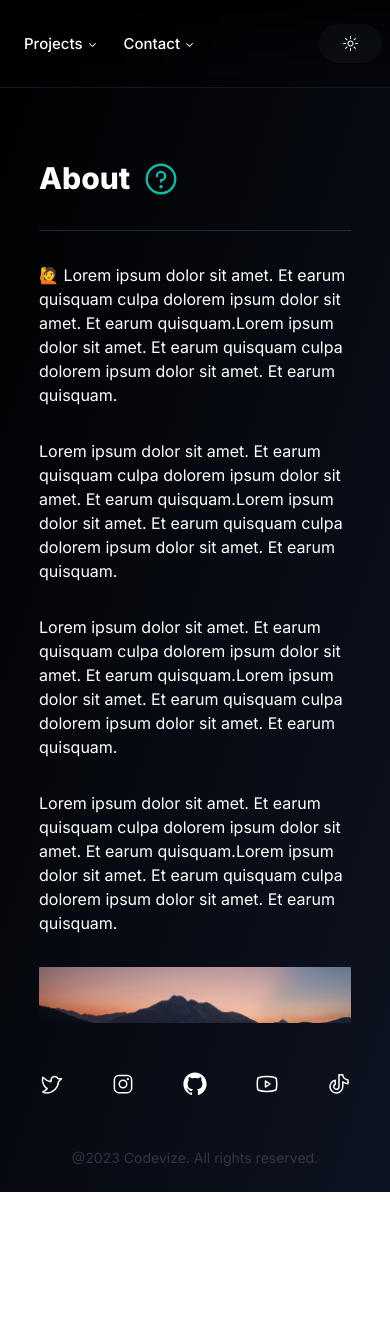
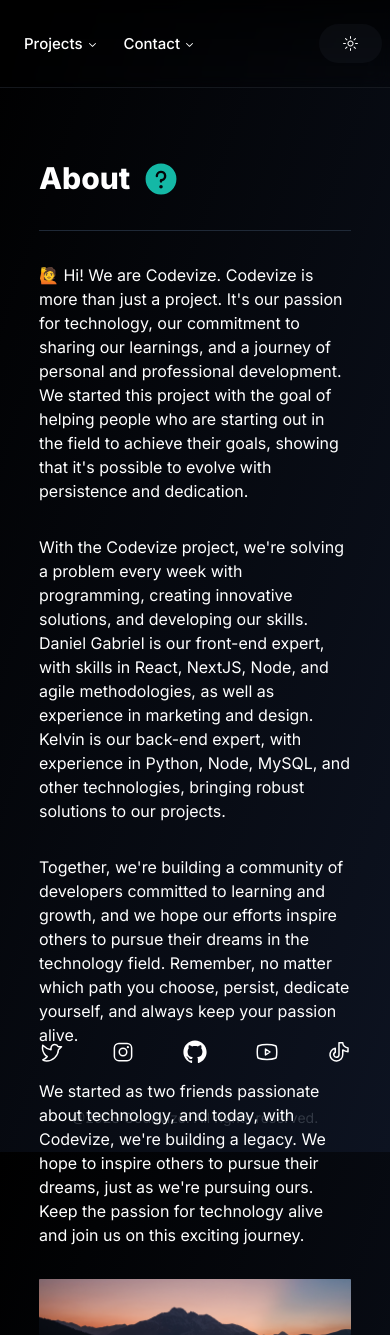
Before and after one commit to revogabe/codevize-official, a Next.js app: page /about in a window 390 px wide. Before the commit the page ends 1192 px from the top, so only its background shows below. Built offline with nearby package versions, Linux system fonts and the light colour scheme.

Commit message:
fix text and responsive

```diff
--- a/src/app/about/components/ContentAbout/index.tsx
+++ b/src/app/about/components/ContentAbout/index.tsx
@@ -29,7 +29,7 @@ export function ContentAbout({
     >
       <div className="flex flex-row gap-3">
         <h1 className="text-3xl font-extrabold text-white">{heading}</h1>
-        <Question className="text-primarycolor" size={38} />
+        <Question className="text-primarycolor" size={38} weight="fill" />
       </div>
       <div className="h-px w-full bg-info100" />
       <div className="flex flex-col gap-8">
--- a/src/app/about/page.tsx
+++ b/src/app/about/page.tsx
@@ -1,5 +1,3 @@
-'use client'
-
 import { ContentAbout } from './components/ContentAbout'
 
 export default function Page() {
@@ -13,10 +11,10 @@ export default function Page() {
       <ContentAbout
         heading="About"
         description1="
-        🙋 Lorem ipsum dolor sit amet. Et earum quisquam culpa dolorem ipsum dolor sit amet. Et earum quisquam.Lorem ipsum dolor sit amet. Et earum quisquam culpa dolorem ipsum dolor sit amet. Et earum quisquam."
-        description2="Lorem ipsum dolor sit amet. Et earum quisquam culpa dolorem ipsum dolor sit amet. Et earum quisquam.Lorem ipsum dolor sit amet. Et earum quisquam culpa dolorem ipsum dolor sit amet. Et earum quisquam."
-        description3="Lorem ipsum dolor sit amet. Et earum quisquam culpa dolorem ipsum dolor sit amet. Et earum quisquam.Lorem ipsum dolor sit amet. Et earum quisquam culpa dolorem ipsum dolor sit amet. Et earum quisquam."
-        description4="Lorem ipsum dolor sit amet. Et earum quisquam culpa dolorem ipsum dolor sit amet. Et earum quisquam.Lorem ipsum dolor sit amet. Et earum quisquam culpa dolorem ipsum dolor sit amet. Et earum quisquam."
+        🙋 Hi! We are Codevize. Codevize is more than just a project. It's our passion for technology, our commitment to sharing our learnings, and a journey of personal and professional development. We started this project with the goal of helping people who are starting out in the field to achieve their goals, showing that it's possible to evolve with persistence and dedication."
+        description2="With the Codevize project, we're solving a problem every week with programming, creating innovative solutions, and developing our skills. Daniel Gabriel is our front-end expert, with skills in React, NextJS, Node, and agile methodologies, as well as experience in marketing and design. Kelvin is our back-end expert, with experience in Python, Node, MySQL, and other technologies, bringing robust solutions to our projects."
+        description3="Together, we're building a community of developers committed to learning and growth, and we hope our efforts inspire others to pursue their dreams in the technology field. Remember, no matter which path you choose, persist, dedicate yourself, and always keep your passion alive."
+        description4="We started as two friends passionate about technology, and today, with Codevize, we're building a legacy. We hope to inspire others to pursue their dreams, just as we're pursuing ours. Keep the passion for technology alive and join us on this exciting journey."
       />
     </main>
   )
--- /dev/null
+++ b/src/app/blog/page.tsx
@@ -0,0 +1,39 @@
+'use client'
+
+import Tilt from 'react-parallax-tilt'
+
+export default function Blog() {
+  const code = `Work in progress`
+
+  return (
+    <main
+      className="first-letter: mx-12 flex h-screen items-center
+
+      justify-center
+      max-md:mt-32
+
+      max-sm:mx-6
+      "
+    >
+      <Tilt
+        tiltMaxAngleX={4}
+        tiltMaxAngleY={4}
+        transitionSpeed={2000}
+        className="z-0 flex w-full max-w-lg flex-col items-start gap-6 rounded-lg bg-info500
+
+      p-6 pr-40
+
+      max-md:pr-6"
+      >
+        <div className="flex w-full items-center justify-start gap-2 ">
+          <div className="h-3 w-3 rounded-full bg-red-500 " />
+          <div className="h-3 w-3 rounded-full bg-orange-400 " />
+          <div className="h-3 w-3 rounded-full bg-primarycolor " />
+        </div>
+        <div className="flex w-full text-gray-100">
+          <h1>{code} </h1>
+        </div>
+      </Tilt>
+    </main>
+  )
+}
--- a/src/app/home/components/Heading/index.tsx
+++ b/src/app/home/components/Heading/index.tsx
@@ -1,3 +1,4 @@
+'use client'
 import Link from 'next/link'
 
 type HeadingProps = {
--- a/src/app/home/page.tsx
+++ b/src/app/home/page.tsx
@@ -1,4 +1,3 @@
-'use client'
 import { WindowCode } from '@/components/WindowCode'
 import { Heading } from './components/Heading'
 
@@ -14,6 +13,8 @@ export default function Page() {
     max-2xl:mx-8 max-xl:my-16
 
     max-xl:mt-40
+    max-xl:mb-8
+    max-xl:h-full
     max-xl:flex-col
     xl:mt-14
     "
@@ -22,7 +23,7 @@ export default function Page() {
         <Heading
           title="Hi, We’re "
           subtitle="Codevize"
-          description="Lorem ipsum dolor sit amet. Et earum quisquam culpa dolorem ipsum dolor sit amet. Et earum quisquam."
+          description="We are a team of 2 friends passionate about tech, dedicating ourselves every day to achieve our dream of becoming developers."
           buttonTitle="Our projects!"
         />
       </div>
--- a/src/app/layout.tsx
+++ b/src/app/layout.tsx
@@ -18,8 +18,8 @@ export default function RootLayout({ children }: { children: ReactNode }) {
   return (
     <html lang="en" className={inter.className}>
       <body
-        className="bg-gradient-to-tl from-startgradient to-endgradient
-      object-cover
+        className="h-full bg-gradient-to-tl from-startgradient
+      to-endgradient object-cover
       "
       >
         <Header />
--- a/src/app/projects/page.tsx
+++ b/src/app/projects/page.tsx
@@ -46,14 +46,6 @@ export default function Projects() {
             githubLink="https://github.com/revogabe/movie-shuffle"
             liveLink="https://movie-shuffle.vercel.app/"
           />
-          <ProjectItem
-            image={projectsquare}
-            imageMobile={projectMobile}
-            title="Movie Shuffle"
-            description="Lorem ipsum dolor sit amet. Et earum quisquam culpa dolorem ipsum dolor sit amet. Et earum quisquam."
-            githubLink="https://github.com/revogabe/movie-shuffle"
-            liveLink="https://movie-shuffle.vercel.app/"
-          />
         </ul>
       </div>
     </main>
--- a/src/components/Footer/index.tsx
+++ b/src/components/Footer/index.tsx
@@ -10,8 +10,8 @@ import {
 
 export default function Footer() {
   return (
-    <main className="mt-12 flex h-max w-full flex-col items-center justify-center gap-8 pb-6">
-      <div className="flex h-max w-max gap-6 py-2">
+    <main className="flex h-max w-full flex-col items-center justify-center gap-8 py-6 ">
+      <div className="flex h-max w-max gap-6">
         <div className="flex h-max w-max cursor-pointer rounded-full bg-transparent p-3 text-heading transition-all duration-300 ease-out hover:bg-gray-600/10 hover:text-primarycolor">
           <TwitterLogo width={24} height={24} />
         </div>
```
